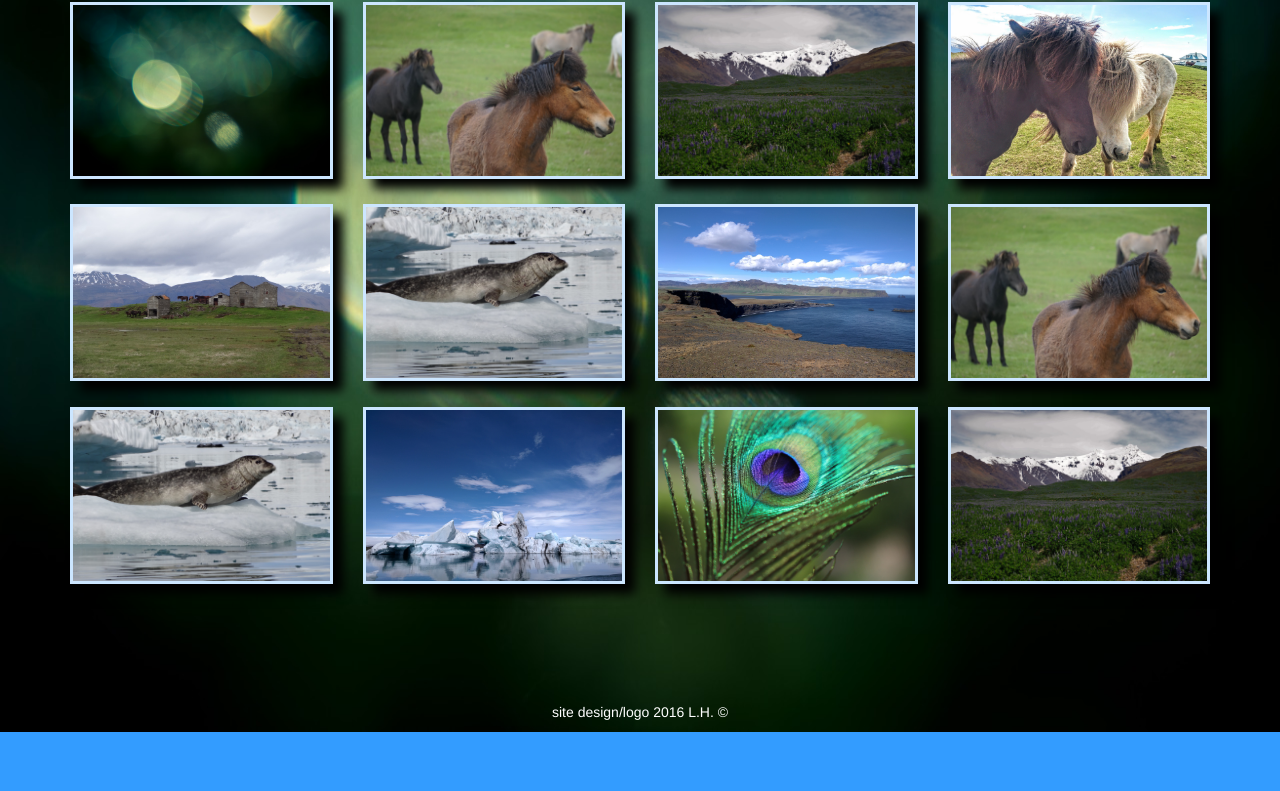
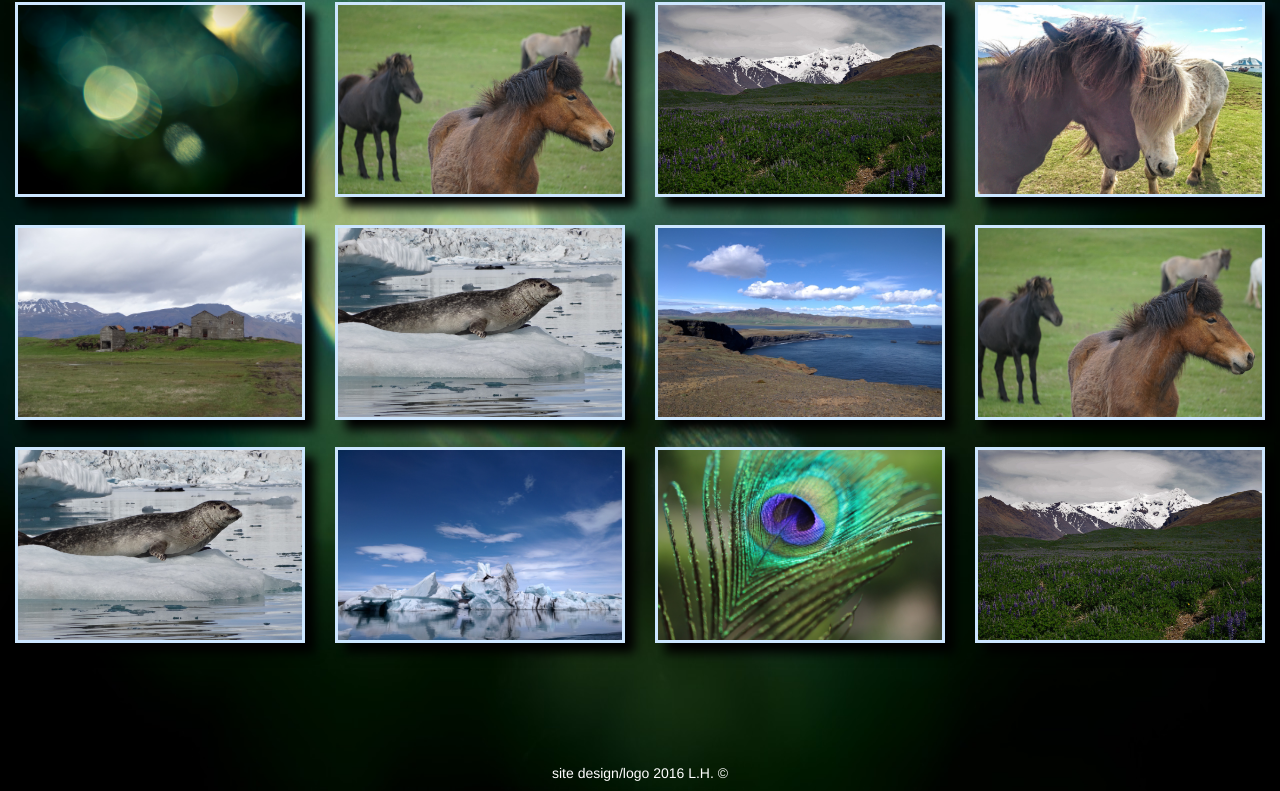
Before and after one commit to habudala/Bootstrap-Image-Gallery, a plain HTML site: page index.html in a window 1280 px wide. Shown: the part 252-1043 px from the top of the page. Before the commit the page ends 984 px from the top, so only its background shows below. Drawn offline with nearby package versions, Linux system fonts and the light colour scheme.

Commit message:
Responsive Image Gallery Using Bootstrap

```diff
--- a/index.html
+++ b/index.html
@@ -63,7 +63,7 @@
 	</nav>
 
 
-	<div class="container">
+	<div class="container-fluid">
 
 		<div class="row">
 
@@ -120,6 +120,11 @@
 			</div>
 
 		</div>
+
+<!--  -->
+
+
+
 	</div>
 	<div id="some">
 		<p>site design/logo 2016 L.H. &copy</p>
```
